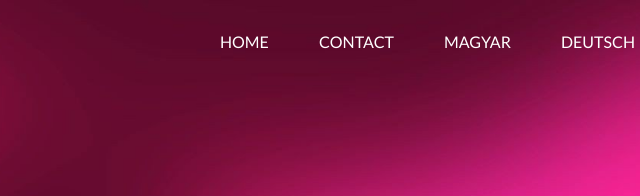
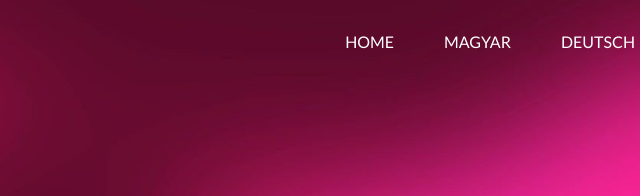
Before and after one commit to pappgyorgy13/dszc_project_gg, a plain HTML site: page index.html in a window 1280 px wide. Shown: the top 196 px of the page, 620-1260 px from the left. Drawn offline with nearby package versions, Linux system fonts and the light colour scheme; a web font is replaced by a local one.

Commit message:
-contact

```diff
--- a/index.html
+++ b/index.html
@@ -55,9 +55,7 @@
                                  <li class="nav-item">
                                     <a class="nav-link" href="#"> Home  </a>
                                  </li>
-                                 <li class="nav-item">
-                                    <a class="nav-link" href="./contact.html">Contact</a>
-                                 </li>
+
                                  <li>
                                     <a class="nav-link" href="./index_hu.html">Magyar</a>
                                  </li>
```
Also changed, not shown: index_de.html (+1 -3 lines), index_hu.html (+1 -3 lines).
